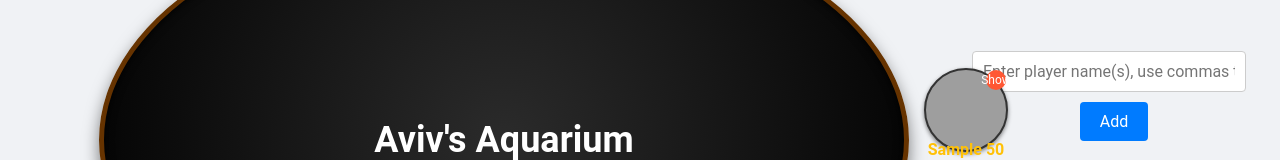
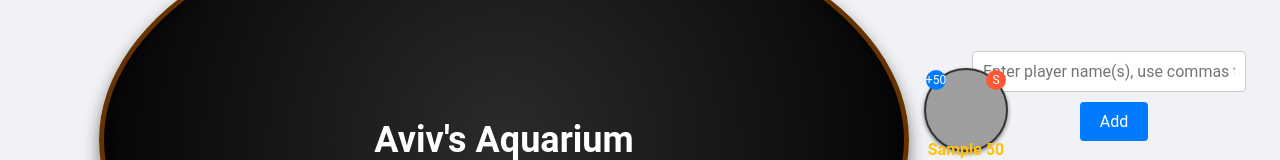
Before and after one commit to aviv92/KilfunimMeshugaim, a React (Vite) app: page / in a window 1280 px wide. Both pictures are taken after typing "Sample" into the empty fields and a click on the button "Add". Shown: the part 167-327 px from the top of the page. Built offline with nearby package versions, Linux system fonts and the light colour scheme; grey boxes are pictures that could not be loaded.

Commit message:
Add shortcuts
Signed-off-by: Aviv Turgeman <aturgema@redhat.com>

```diff
--- a/src/components/PokerTable/PokerTable.module.css
+++ b/src/components/PokerTable/PokerTable.module.css
@@ -108,7 +108,8 @@
   align-items: center;
   justify-content: center;
   font-size: 12px;
-  pointer-events: none;
+  border: none;
+  cursor: pointer;
 }
 
 .quitButton {
@@ -186,6 +187,26 @@
   opacity: 0.5;
   pointer-events: none;
 }
+.clickableBadge {
+  position: absolute;
+  top: 0;
+  left: 0;
+  background-color: #007bff;
+  color: #fff;
+  border-radius: 50%;
+  width: 20px;
+  height: 20px;
+  display: flex;
+  align-items: center;
+  justify-content: center;
+  font-size: 12px;
+  border: none;
+  cursor: pointer;
+}
+
+.clickableBadge:hover {
+  background-color: #0056b3;
+}
 
 .fish1,.fish7 {background-image:  url('src/assets/angel-fish_7590340.png'); background-size: cover;}
 .fish2,.fish8 {background-image:  url('src/assets/codfish_7591604.png'); background-size: cover;}
@@ -210,7 +231,7 @@
     font-size: 12px;
   }
 
-  .showBadge {
+  .showBadge, .clickableBadge {
     width: 15px;
     height: 15px;
     font-size: 10px;
@@ -242,7 +263,7 @@
     font-size: 10px;
   }
 
-  .showBadge {
+  .showBadge, .clickableBadge {
     width: 12px;
     height: 12px;
     font-size: 8px;
--- a/src/components/PokerTable/PokerTable.tsx
+++ b/src/components/PokerTable/PokerTable.tsx
@@ -55,18 +55,37 @@ const PokerTable: React.FC = () => {
             <span className={styles.amount}>
               {player.name} {player.owed}
             </span>
-            {player.showMe && <span className={styles.showBadge}>Show</span>}
+            {player.showMe && (
+              <button
+                className={styles.showBadge}
+                onClick={(e) => {
+                  e.stopPropagation();
+                  usedShowMe(index);
+                }}
+              >
+                S
+              </button>
+            )}
+            <button
+              className={styles.clickableBadge}
+              onClick={(e) => {
+                e.stopPropagation();
+                updateOwed(index, 50);
+              }}
+            >
+              +50
+            </button>
             {player.hasQuit && (
               <span className={styles.finalResult}>{player.finalResult}</span>
             )}
             {selectedPlayerId === index && (
               <>
-                <button
+                {/* <button
                   className={styles.rebuyButton}
                   onClick={() => updateOwed(index, 50)}
                 >
                   50 תן לי
-                </button>
+                </button> */}
                 <button
                   className={styles.rebuyButton}
                   onClick={() => updateOwed(index, 100)}
```
